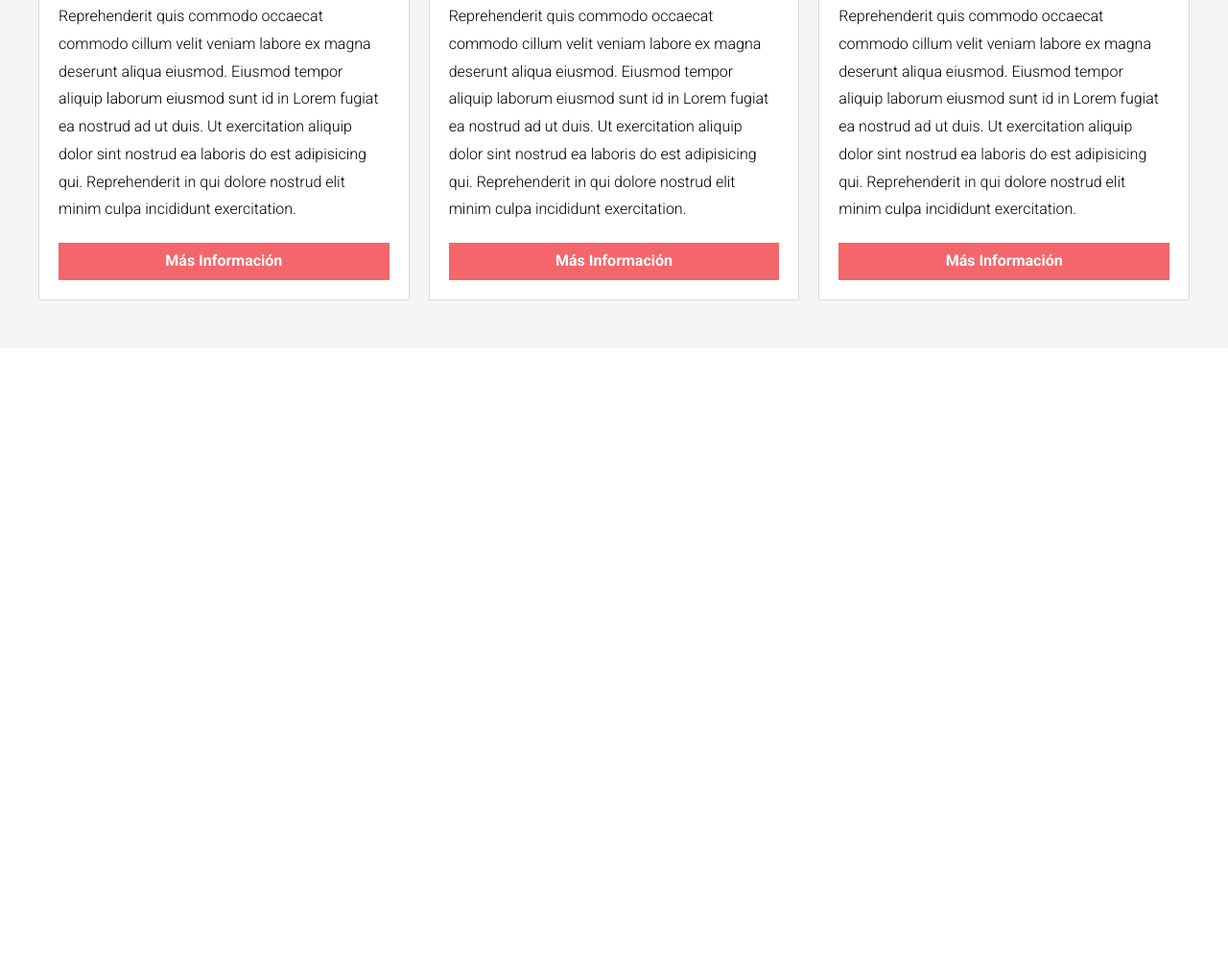
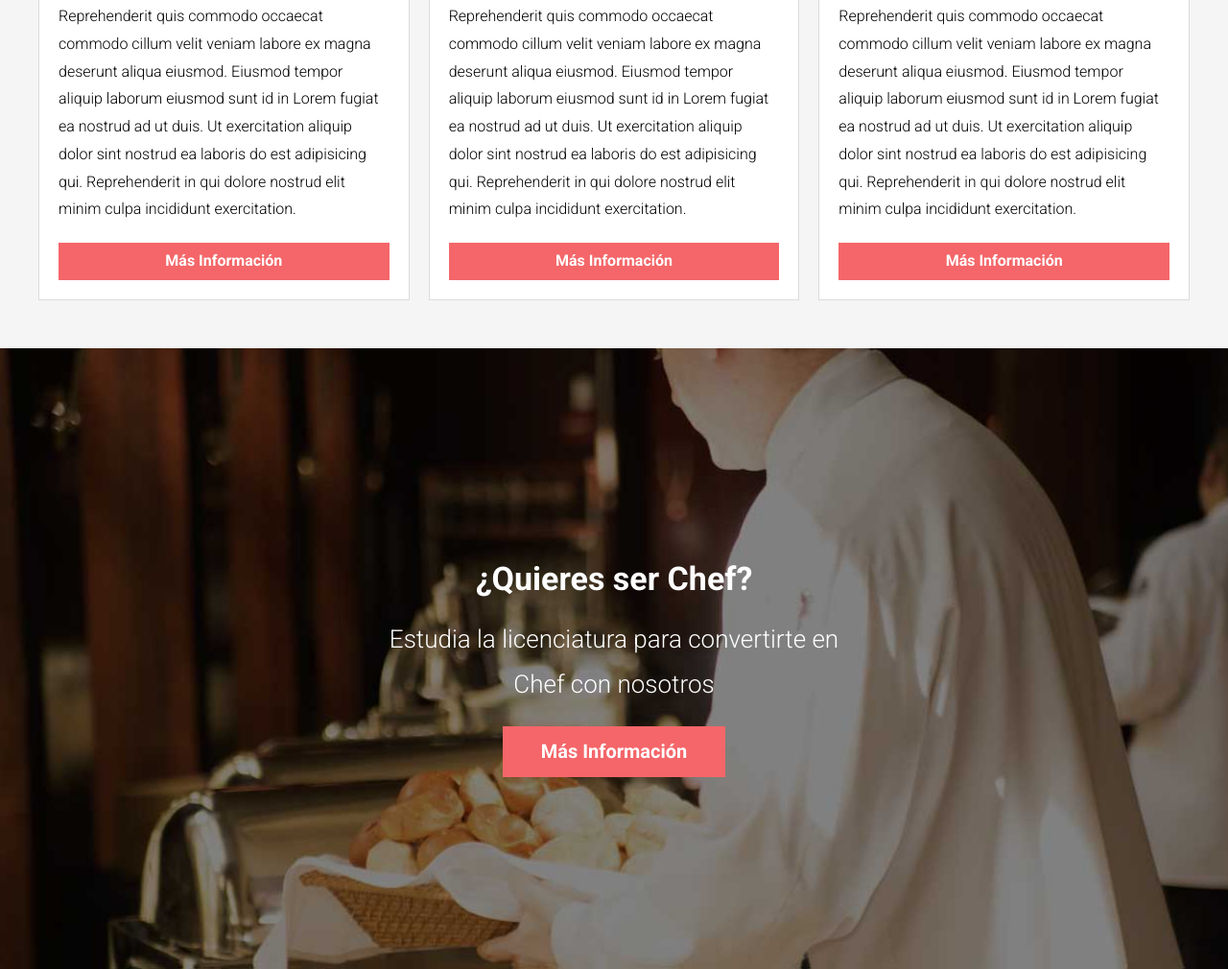
Before and after one commit to VmNunez/escuelaCocina, a website: page index.html in a window 1280 px wide. Shown: the part 3105-4115 px from the top of the page at 96% size. Before the commit the page ends 3468 px from the top, so only its background shows below. Drawn offline with Linux system fonts and the light colour scheme.

Commit message:
seccion escuela finalizada

```diff
--- a/index.html
+++ b/index.html
@@ -157,5 +157,11 @@
             </div><!--.clase-->
         </div>
     </main>
+
+    <section class="escuela">
+        <h2 class="escuela__heading">¿Quieres ser Chef?</h2>
+        <p class="escuela__texto">Estudia la licenciatura para convertirte en Chef con nosotros</p>
+        <a class="escuela__enlace" href="#">Más Información</a>
+    </section>
 </body>
 </html>
--- a/src/scss/base/_mixins.scss
+++ b/src/scss/base/_mixins.scss
@@ -61,16 +61,23 @@
     background-repeat: no-repeat;
 }
 
-@mixin heading{
+@mixin heading {
     text-align: center;
 
-    &::after{
-        content:'';
+    &::after {
+        content: '';
         display: block;
         height: 10rem;
-        margin:0 auto;
+        margin: 0 auto;
         background-image: url(../public/img/separador.png);
         background-repeat: no-repeat;
         background-position: center;
     }
 }
+
+@mixin bgImage($url) {
+    background-image: url($url);
+    background-position: center;
+    background-repeat: no-repeat;
+    background-size: cover;
+}
--- /dev/null
+++ b/src/scss/ui/contenido/_escuela.scss
@@ -0,0 +1,24 @@
+@use '../../base/variables' as v;
+@use '../../base/mixins' as m;
+
+.escuela {
+
+    @include m.bgImage('../public/img/chef_bg.jpg');
+    padding: 20rem 0;
+    text-align: center;
+    color: v.$blanco;
+
+    &__heading {
+        font-weight: 700;
+    }
+
+    &__texto {
+        font-size: 2.6rem;
+        max-width: 50rem;
+        margin:0 auto;
+    }
+
+    &__enlace {
+        @include m.boton(v.$primario,v.$blanco);
+    }
+}
--- a/src/scss/ui/contenido/_index.scss
+++ b/src/scss/ui/contenido/_index.scss
@@ -1,3 +1,4 @@
 @forward 'bloques';
 @forward 'nosotros';
 @forward 'clases';
+@forward 'escuela';
```
Also changed, not shown: css/app.css, 1 other file.
